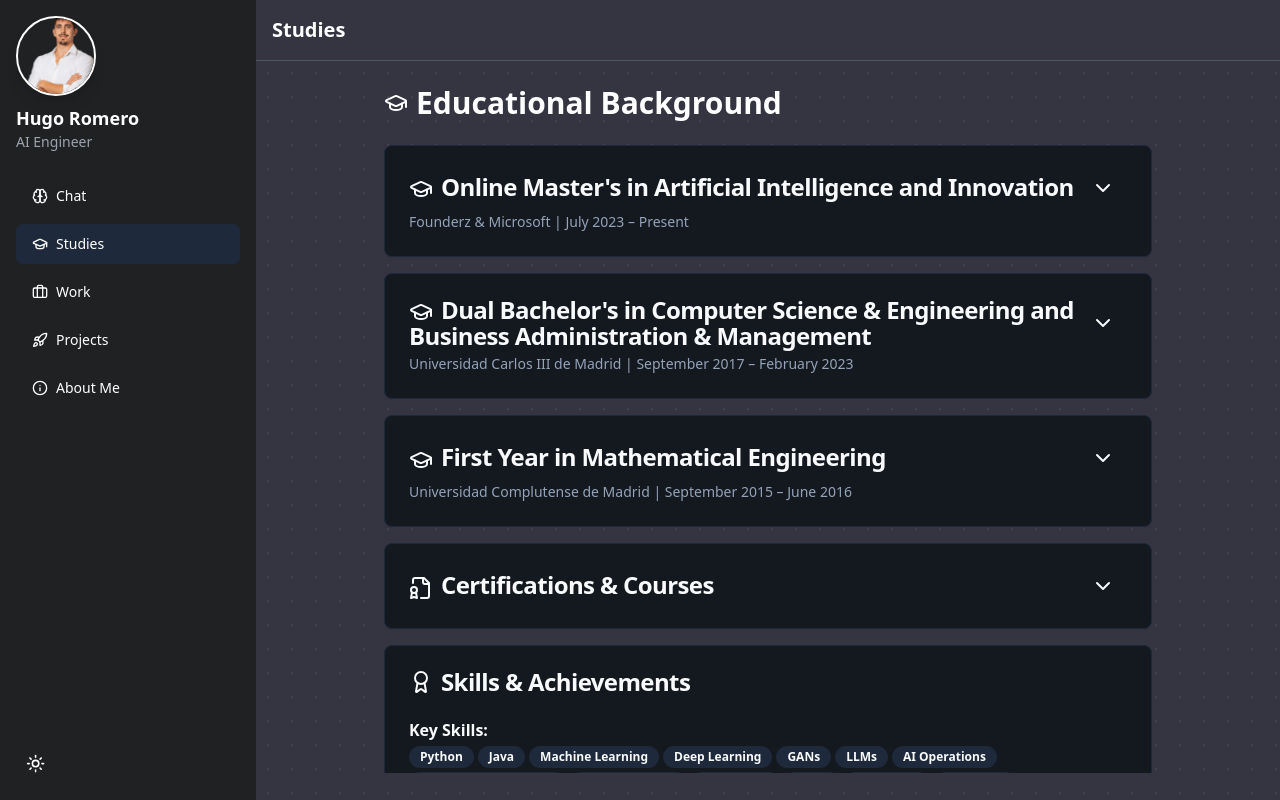
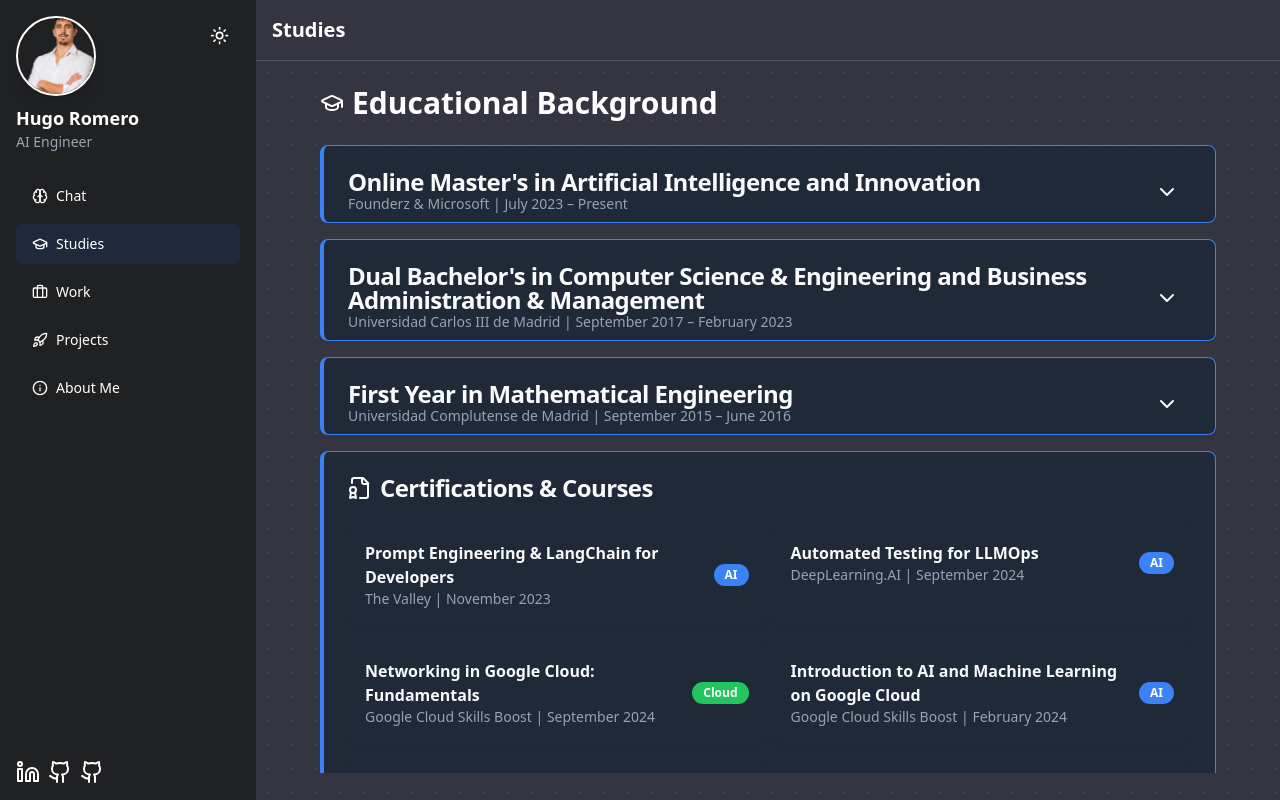
Before and after one commit to hugoromerorico/hugoromerorico.github.io, a Next.js app: page / in a window 1280 px wide. Both pictures are taken after a click on the button "Studies". Built offline with nearby package versions, Linux system fonts and the light colour scheme.

Commit message:
Add links. Improve studies section.

```diff
--- a/components/PortfolioChat.tsx
+++ b/components/PortfolioChat.tsx
@@ -3,7 +3,8 @@
 import { useState, useEffect } from 'react'
 import { useTheme } from 'next-themes'
 import { Button } from "@/components/ui/button"
-import { Brain, GraduationCap, Briefcase, Rocket, Info, Sun, Moon } from 'lucide-react'
+import { Brain, GraduationCap, Briefcase, Rocket, Info, Sun, Moon, Linkedin, Github } from 'lucide-react'
+import { motion } from 'framer-motion'
 import ChatSection from './ChatSection'
 import StudiesSection from './StudiesSection'
 import WorkSection from './WorkSection'
@@ -73,10 +74,39 @@ export default function PortfolioChat() {
             </Button>
           ))}
         </nav>
+        <div className="absolute bottom-4 left-4 flex space-x-2">
+          <motion.a
+            href="https://www.linkedin.com/in/hugo-romero-rico/"
+            target="_blank"
+            rel="noopener noreferrer"
+            whileHover={{ scale: 1.1 }}
+            whileTap={{ scale: 0.9 }}
+          >
+            <Linkedin className={`h-6 w-6 ${theme === 'dark' ? 'text-white' : 'text-black'}`} />
+          </motion.a>
+          <motion.a
+            href="https://github.com/hugo-romero-mm"
+            target="_blank"
+            rel="noopener noreferrer"
+            whileHover={{ scale: 1.1 }}
+            whileTap={{ scale: 0.9 }}
+          >
+            <Github className={`h-6 w-6 ${theme === 'dark' ? 'text-white' : 'text-black'}`} />
+          </motion.a>
+          <motion.a
+            href="https://github.com/hromeroprog"
+            target="_blank"
+            rel="noopener noreferrer"
+            whileHover={{ scale: 1.1 }}
+            whileTap={{ scale: 0.9 }}
+          >
+            <Github className={`h-6 w-6 ${theme === 'dark' ? 'text-white' : 'text-black'}`} />
+          </motion.a>
+        </div>
         <Button
           variant="ghost"
           size="icon"
-          className={`absolute bottom-4 left-4 ${theme === 'dark' ? 'text-white hover:bg-chatgpt-hover' : 'text-black hover:bg-gray-200'}`}
+          className={`absolute top-4 right-4 ${theme === 'dark' ? 'text-white hover:bg-chatgpt-hover' : 'text-black hover:bg-gray-200'}`}
           onClick={() => setTheme(theme === 'dark' ? 'light' : 'dark')}
         >
           {theme === 'dark' ? <Sun className="h-[1.2rem] w-[1.2rem]" /> : <Moon className="h-[1.2rem] w-[1.2rem]" />}
--- a/components/StudiesSection.tsx
+++ b/components/StudiesSection.tsx
@@ -1,4 +1,5 @@
 import React, { useState } from 'react'
+import { useTheme } from 'next-themes'
 import { ScrollArea } from "@/components/ui/scroll-area"
 import { Card, CardContent, CardDescription, CardHeader, CardTitle } from "@/components/ui/card"
 import { Badge } from "@/components/ui/badge"
@@ -22,7 +23,11 @@ const educationData = [
       "Programming", "Data Structures and Algorithms", "Statistics II", "Game Theory",
       "Computer Networks", "Advanced Computational Theory", "Operating Systems Design", "Machine Learning"
     ],
-    scholarships: ["Excellence Scholarship from Comunidad de Madrid (2019–2022)"],
+    scholarships: [
+      "Excellence Scholarship from Comunidad de Madrid (2019–2020)",
+      "Excellence Scholarship from Comunidad de Madrid (2020–2021)",
+      "Excellence Scholarship from Comunidad de Madrid (2021–2022)",
+    ],
     activities: ["Class Representative (2019/2020)"],
     achievements: [
       "Madrid University Beach Volleyball Champion (2021/2022)",
@@ -38,16 +43,16 @@ const educationData = [
 ]
 
 const certifications = [
-  { name: "Prompt Engineering & LangChain for Developers", institution: "The Valley", date: "November 2023" },
-  { name: "Automated Testing for LLMOps", institution: "DeepLearning.AI", date: "September 2024" },
-  { name: "Networking in Google Cloud: Fundamentals", institution: "Google Cloud Skills Boost", date: "September 2024" },
-  { name: "Introduction to AI and Machine Learning on Google Cloud", institution: "Google Cloud Skills Boost", date: "February 2024" },
-  { name: "TensorFlow on Google Cloud", institution: "Google Cloud Skills Boost", date: "February 2024" },
-  { name: "Automating Infrastructure on Google Cloud with Terraform", institution: "Google Cloud Skills Boost", date: "January 2024" },
-  { name: "Technical Writing One", institution: "Google Developers", date: "October 2023" },
-  { name: "ChatGPT Prompt Engineering for Developers", institution: "DeepLearning.AI", date: "May 2023" },
-  { name: "GANs Specialization", institution: "DeepLearning.AI", date: "January 2022" },
-  { name: "Principles of Machine Learning: Python Edition", institution: "Microsoft (via edX)", date: "June 2020" },
+  { name: "Prompt Engineering & LangChain for Developers", institution: "The Valley", date: "November 2023", category: "AI" },
+  { name: "Automated Testing for LLMOps", institution: "DeepLearning.AI", date: "September 2024", category: "AI" },
+  { name: "Networking in Google Cloud: Fundamentals", institution: "Google Cloud Skills Boost", date: "September 2024", category: "Cloud" },
+  { name: "Introduction to AI and Machine Learning on Google Cloud", institution: "Google Cloud Skills Boost", date: "February 2024", category: "AI" },
+  { name: "TensorFlow on Google Cloud", institution: "Google Cloud Skills Boost", date: "February 2024", category: "AI" },
+  { name: "Automating Infrastructure on Google Cloud with Terraform", institution: "Google Cloud Skills Boost", date: "January 2024", category: "Cloud" },
+  { name: "Technical Writing One", institution: "Google Developers", date: "October 2023", category: "Soft Skills" },
+  { name: "ChatGPT Prompt Engineering for Developers", institution: "DeepLearning.AI", date: "May 2023", category: "AI" },
+  { name: "GANs Specialization", institution: "DeepLearning.AI", date: "January 2022", category: "AI" },
+  { name: "Principles of Machine Learning: Python Edition", institution: "Microsoft (via edX)", date: "June 2020", category: "AI" },
 ]
 
 interface Education {
@@ -64,20 +69,18 @@ interface Education {
 
 const EducationCard = ({ education }: { education: Education }) => {
   const [isExpanded, setIsExpanded] = useState(false)
+  const { theme } = useTheme()
 
   return (
-    <Card className="mb-4">
-      <CardHeader>
-        <CardTitle className="flex justify-between items-center">
+    <Card className={`mb-4 overflow-hidden border-l-4 ${theme === 'dark' ? 'border-primary bg-gray-800' : 'border-primary bg-white'}`}>
+      <CardHeader className="flex flex-row items-center justify-between space-y-0 pb-2">
         <div>
-            <GraduationCap className="inline-block mr-2" />
-            {education.degree}
+          <CardTitle>{education.degree}</CardTitle>
+          <CardDescription>{education.institution} | {education.duration}</CardDescription>
         </div>
         <Button variant="ghost" size="sm" onClick={() => setIsExpanded(!isExpanded)}>
           {isExpanded ? <ChevronUp /> : <ChevronDown />}
         </Button>
-        </CardTitle>
-        <CardDescription>{education.institution} | {education.duration}</CardDescription>
       </CardHeader>
       <AnimatePresence>
         {isExpanded && (
@@ -147,78 +150,63 @@ const EducationCard = ({ education }: { education: Education }) => {
   )
 }
 
+const CertificationCard = ({ certification }: { certification: { name: string; institution: string; date: string; category: string } }) => {
+  const { theme } = useTheme()
+  const categoryColors = {
+    AI: 'bg-blue-500',
+    Cloud: 'bg-green-500',
+    'Soft Skills': 'bg-yellow-500'
+  }
+
+  return (
+    <Card className={`mb-2 ${theme === 'dark' ? 'bg-gray-800' : 'bg-white'}`}>
+      <CardContent className="p-4 flex items-center justify-between">
+        <div>
+          <h3 className="font-semibold">{certification.name}</h3>
+          <p className="text-sm text-muted-foreground">{certification.institution} | {certification.date}</p>
+        </div>
+        <Badge className={`${categoryColors[certification.category as keyof typeof categoryColors]} text-white`}>
+          {certification.category}
+        </Badge>
+      </CardContent>
+    </Card>
+  )
+}
+
 export default function StudiesSection() {
-  const [showCertifications, setShowCertifications] = useState(false)
+  const { theme } = useTheme()
 
   return (
     <ScrollArea className="h-[calc(100vh-4rem)] px-4 py-6">
-      <div className="max-w-3xl mx-auto">
-        <h2 className="text-3xl font-bold mb-6 flex items-center">
+      <div className="max-w-4xl mx-auto">
+        <motion.h2
+          className={`text-3xl font-bold mb-6 flex items-center ${
+            theme === 'dark' ? 'text-white' : 'text-black'
+          }`}
+          initial={{ opacity: 0, y: -20 }}
+          animate={{ opacity: 1, y: 0 }}
+          transition={{ duration: 0.5 }}
+        >
           <GraduationCap className="mr-2" />
           Educational Background
-        </h2>
+        </motion.h2>
 
         {educationData.map((edu, index) => (
           <EducationCard key={index} education={edu} />
         ))}
 
-        <Card className="mb-4">
-          <CardHeader>
-            <CardTitle className="flex justify-between items-center">
-              <div>
-                <FileBadge className="inline-block mr-2" />
-                Certifications & Courses
-              </div>
-              <Button variant="ghost" size="sm" onClick={() => setShowCertifications(!showCertifications)}>
-                {showCertifications ? <ChevronUp /> : <ChevronDown />}
-              </Button>
-            </CardTitle>
-          </CardHeader>
-          <AnimatePresence>
-            {showCertifications && (
-              <motion.div
-                initial={{ opacity: 0, height: 0 }}
-                animate={{ opacity: 1, height: "auto" }}
-                exit={{ opacity: 0, height: 0 }}
-                transition={{ duration: 0.3 }}
-              >
-                <CardContent>
-                  {certifications.map((cert, index) => (
-                    <div key={index} className="mb-2">
-                      <strong>{cert.name}</strong>
-                      <p className="text-sm text-muted-foreground">{cert.institution} | {cert.date}</p>
-                    </div>
-                  ))}
-                </CardContent>
-              </motion.div>
-            )}
-          </AnimatePresence>
-        </Card>
-
-        <Card>
+        <Card className={`mb-4 overflow-hidden border-l-4 ${theme === 'dark' ? 'border-primary bg-gray-800' : 'border-primary bg-white'}`}>
           <CardHeader>
             <CardTitle className="flex items-center">
-              <Award className="mr-2" />
-              Skills & Achievements
+              <FileBadge className="mr-2" />
+              Certifications & Courses
             </CardTitle>
           </CardHeader>
           <CardContent>
-            <div className="mb-4">
-              <strong>Key Skills:</strong>
-              <div className="flex flex-wrap gap-1 mt-1">
-                {["Python", "Java", "Machine Learning", "Deep Learning", "GANs", "LLMs", "AI Operations", "Google Cloud Platform", "Microsoft Azure", "TensorFlow", "Keras", "LangChain", "Terraform"].map((skill, index) => (
-                  <Badge key={index} variant="secondary">{skill}</Badge>
+            <div className="grid grid-cols-1 md:grid-cols-2 gap-2">
+              {certifications.map((cert, index) => (
+                <CertificationCard key={index} certification={cert} />
               ))}
-              </div>
-            </div>
-            <div>
-              <strong>Achievements:</strong>
-              <ul className="list-disc list-inside mt-1">
-                <li>8 Distinctions (Matrículas de Honor) in various subjects</li>
-                <li>Excellence Scholarships from Comunidad de Madrid (2019-2022)</li>
-                <li>Madrid University Beach Volleyball Champion (2021/2022)</li>
-                <li>Madrid University Volleyball Champion (2022/2023)</li>
-              </ul>
             </div>
           </CardContent>
         </Card>
--- a/components/WorkSection.tsx
+++ b/components/WorkSection.tsx
@@ -1,5 +1,6 @@
 import React, { useState } from 'react';
 import { motion, AnimatePresence } from 'framer-motion';
+import { useTheme } from 'next-themes';
 import { ScrollArea } from "@/components/ui/scroll-area";
 import { Card, CardContent, CardDescription, CardHeader, CardTitle } from "@/components/ui/card";
 import { Badge } from "@/components/ui/badge";
@@ -93,28 +94,39 @@ const workExperience: Experience[] = [
   }
 ];
 
-const CompanyTransition: React.FC<{ transitionInfo: TransitionInfo }> = ({ transitionInfo }) => (
+const CompanyTransition: React.FC<{ transitionInfo: TransitionInfo }> = ({ transitionInfo }) => {
+  const { theme } = useTheme();
+
+  return (
     <motion.div
-    className="flex items-center justify-center my-4 p-4 bg-gradient-to-r from-blue-100 to-orange-100 rounded-lg"
+      className={`flex items-center justify-center my-4 p-4 rounded-lg ${
+        theme === 'dark' ? 'bg-gray-800' : 'bg-gray-100'
+      }`}
       initial={{ opacity: 0, y: 20 }}
       animate={{ opacity: 1, y: 0 }}
       transition={{ duration: 0.5 }}
     >
       <div className="flex items-center">
-      <img src={transitionInfo.from.logo} alt={transitionInfo.from.name} className="w-8 h-8 mr-2" />
+        <div className="w-8 h-8 rounded-full overflow-hidden mr-2">
+          <img src={transitionInfo.from.logo} alt={transitionInfo.from.name} className="w-full h-full object-cover" />
+        </div>
         <span className="font-semibold">{transitionInfo.from.name}</span>
       </div>
-    <ArrowRight className="mx-4 text-orange-500" />
+      <ArrowRight className="mx-4 text-primary" />
       <div className="flex items-center">
-      <img src={transitionInfo.to.logo} alt={transitionInfo.to.name} className="w-8 h-8 mr-2" />
+        <div className="w-8 h-8 rounded-full overflow-hidden mr-2">
+          <img src={transitionInfo.to.logo} alt={transitionInfo.to.name} className="w-full h-full object-cover" />
+        </div>
         <span className="font-semibold">{transitionInfo.to.name}</span>
       </div>
-    <span className="ml-4 text-sm text-gray-600">({transitionInfo.date})</span>
+      <span className="ml-4 text-sm text-muted-foreground">({transitionInfo.date})</span>
     </motion.div>
   );
+};
 
 const WorkExperienceCard: React.FC<{ experience: Experience; index: number; defaultExpanded: boolean }> = ({ experience, index, defaultExpanded }) => {
   const [isExpanded, setIsExpanded] = useState(defaultExpanded);
+  const { theme } = useTheme();
 
   return (
     <motion.div
@@ -122,10 +134,12 @@ const WorkExperienceCard: React.FC<{ experience: Experience; index: number; defa
       animate={{ opacity: 1, y: 0 }}
       transition={{ duration: 0.5, delay: index * 0.1 }}
     >
-      <Card className="mb-4 overflow-hidden border-l-4 border-primary">
+      <Card className={`mb-4 overflow-hidden border-l-4 ${theme === 'dark' ? 'border-primary bg-gray-800' : 'border-primary bg-white'}`}>
         <CardHeader className="flex flex-row items-center justify-between space-y-0 pb-2">
           <div className="flex items-center">
-            <img src={experience.logo} alt={experience.company} className="w-12 h-12 mr-4 rounded-full" />
+            <div className="w-12 h-12 rounded-full overflow-hidden mr-4">
+              <img src={experience.logo} alt={experience.company} className="w-full h-full object-cover" />
+            </div>
             <div>
               <CardTitle>{experience.title}</CardTitle>
               <CardDescription>{experience.company} | {experience.duration}</CardDescription>
@@ -173,11 +187,15 @@ const WorkExperienceCard: React.FC<{ experience: Experience; index: number; defa
 };
 
 export default function WorkSection() {
+  const { theme } = useTheme();
+
   return (
     <ScrollArea className="h-[calc(100vh-4rem)] px-4 py-6">
       <div className="max-w-4xl mx-auto">
         <motion.h2
-          className="text-3xl font-bold mb-6 flex items-center"
+          className={`text-3xl font-bold mb-6 flex items-center ${
+            theme === 'dark' ? 'text-white' : 'text-black'
+          }`}
           initial={{ opacity: 0, y: -20 }}
           animate={{ opacity: 1, y: 0 }}
           transition={{ duration: 0.5 }}
```
Also changed, not shown: components/ChatSection.tsx (+7 -2 lines). Lines whose indentation alone changed are shown as unchanged.
